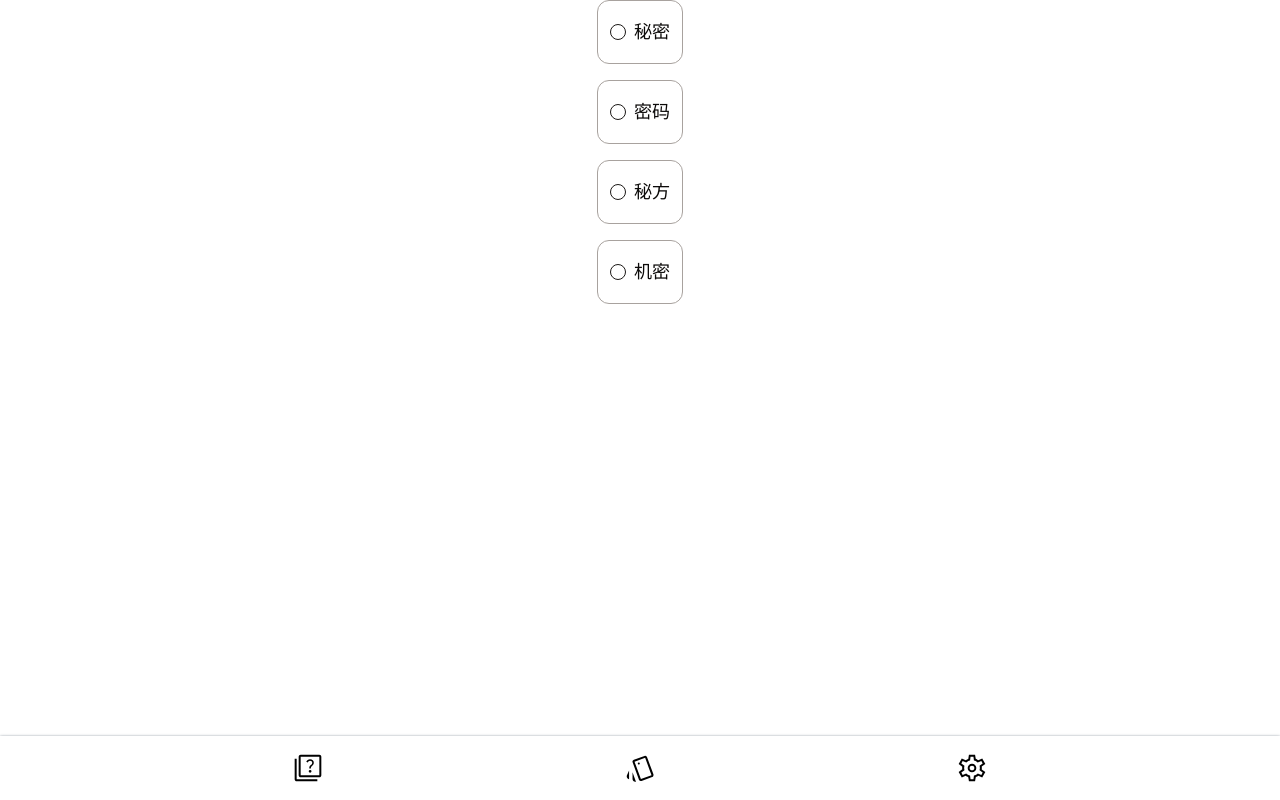
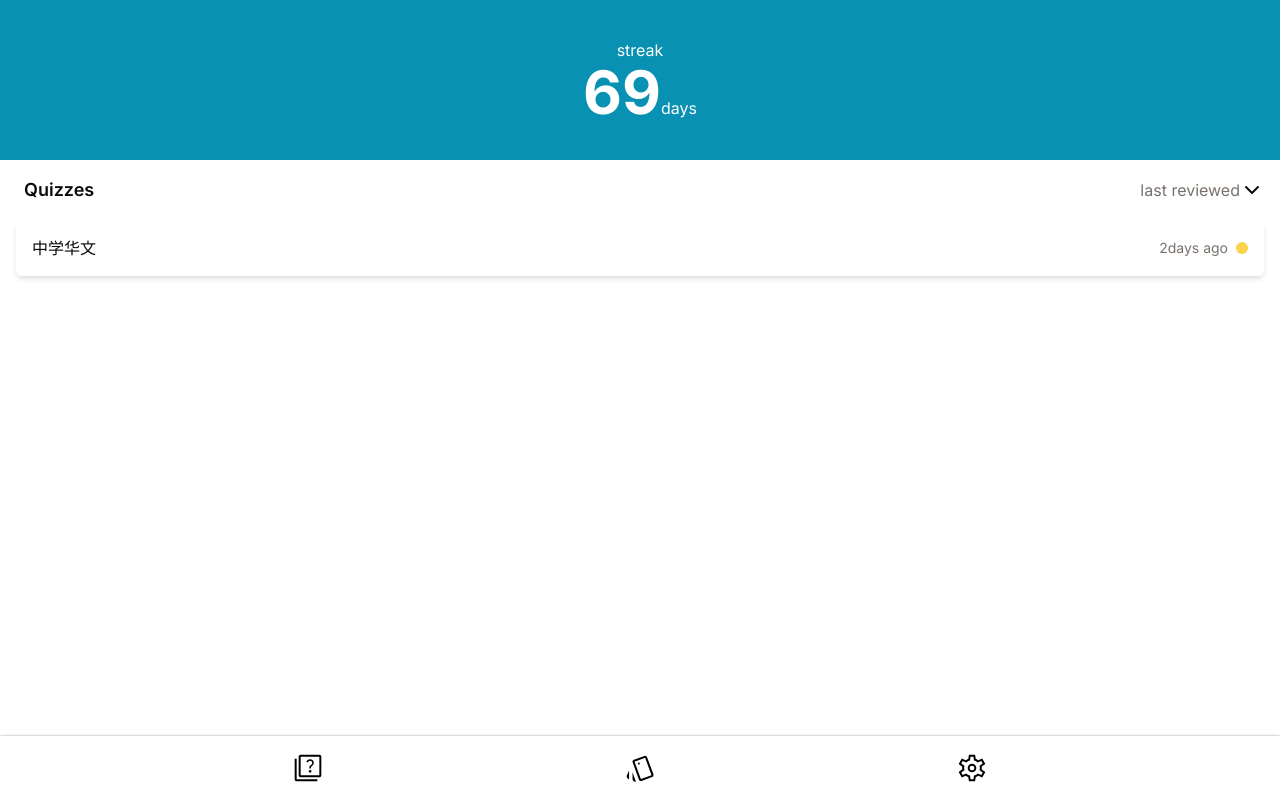
Before and after one commit to mongj/cloudhacks-better-anki, a Next.js app: page / in a window 1280 px wide. Built offline with nearby package versions, Linux system fonts and the light colour scheme.

Commit message:
routed app/page.tsx

```diff
--- a/app/cards/page.tsx
+++ /dev/null
@@ -1,3 +0,0 @@
-export default function Home() {
-  return <div className="flex min-h-screen flex-col items-center">cards</div>;
-}
--- a/app/page.tsx
+++ b/app/page.tsx
@@ -1,12 +1,31 @@
 import McqForm from "../components/mcqform";
 import tests from "../public/data/tests.json";
+import Image from "next/image";
+import ListItem from "../components/ui/ListItem";
+import { ChevronDown } from "lucide-react";
+
 export default function Home() {
   return (
     <main className="flex flex-col items-center">
-      <McqForm
-        word={tests[0].word}
-        false_options={tests[0].false_options}
-      ></McqForm>
+      <div className="h-40 w-full bg-cyan-600 text-white flex flex-col justify-center items-center">
+        streak
+        <div>
+          <span className="text-6xl font-bold">69</span>
+          <span>days</span>
+        </div>
+
+      </div>
+      <section className="w-full flex flex-col justify-start p-4 gap-y-4">
+        <div className="flex flex-row justify-between">
+          <span className="font-semibold text-lg ml-2">Quizzes</span>
+          <button className="flex flex-row justify-center items-center">
+            <span className="text-stone-500">last reviewed</span>
+            <ChevronDown className="w-6 h-6" />
+          </button>
+        </div>
+        <ListItem text="中学华文" time="2days ago" icon="bg-amber-200" />
+      </section>
+
     </main>
   );
 }
```
